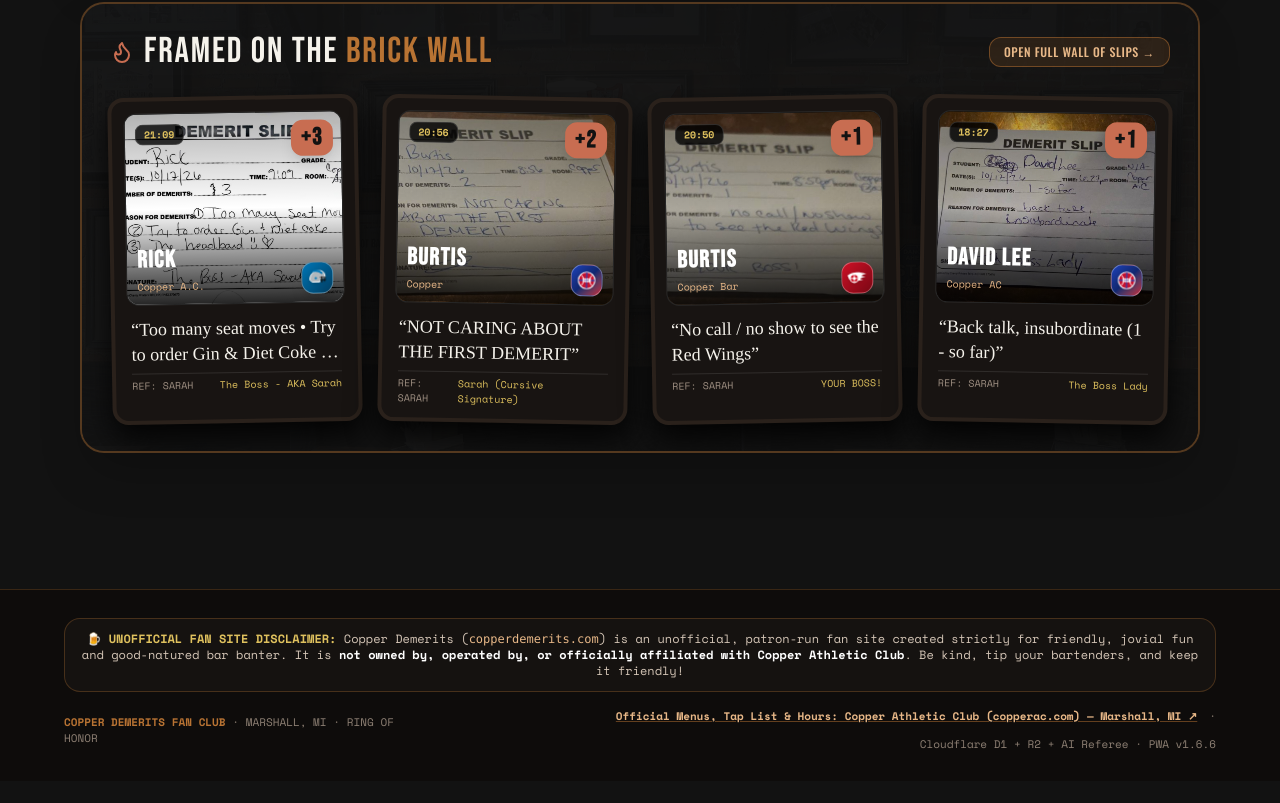
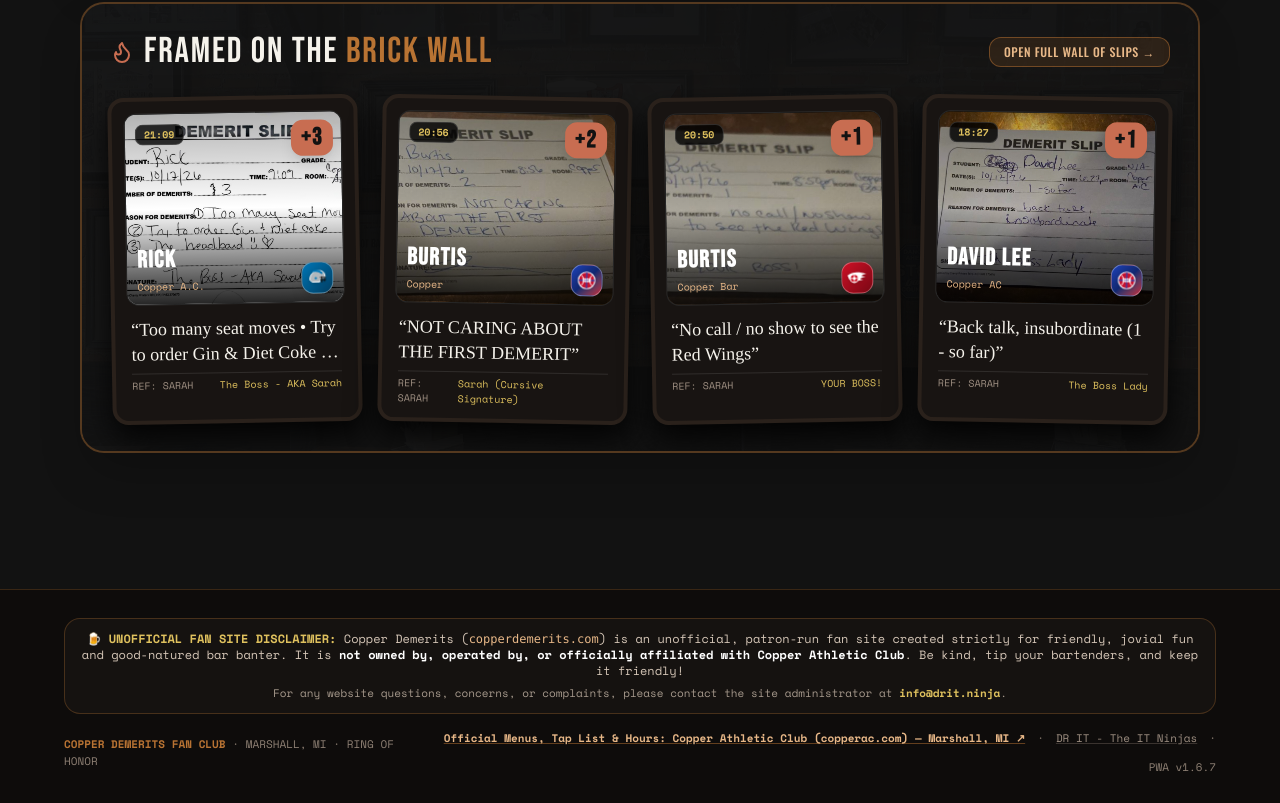
Before and after one commit to awwbaw3/copper-demerits, a React (Vite) app: page / in a window 1280 px wide. Shown: the part 1583-2386 px from the top of the page. Before the commit the page ends 2364 px from the top, so only its background shows below. Built offline with nearby package versions, Linux system fonts and the light colour scheme; no server answers.

Commit message:
feat: decouple from agency, migrate resend to drit.ninja, and update footer branding (v1.6.7)

```diff
--- a/cloudflare/worker.js
+++ b/cloudflare/worker.js
@@ -1,5 +1,5 @@
 /**
- * Copper Demerits (`copperdemerits.com`) — Cloudflare Worker + D1 + R2 + Workers AI Backend (v1.6.0)
+ * Copper Demerits (`copperdemerits.com`) — Cloudflare Worker + D1 + R2 + Workers AI Backend (v1.6.7)
  * - Database: Cloudflare D1 (`DB` binding -> `copper-demerits-db`)
  * - Object Storage: Cloudflare R2 (`SLIPS_BUCKET` binding -> `copper-demerits-slips`)
  * - AI Moderation: Cloudflare Workers AI (`AI` binding) + Optional `GEMINI_API_KEY` (Gemini 2.5 Flash)
@@ -753,7 +753,8 @@ async function sendControlledNotification(
           'Content-Type': 'application/json',
         },
         body: JSON.stringify({
-          from: 'Ring of Honor Referee <referee@copperdemerits.com>',
+          from: 'Copper Demerits <noreply@drit.ninja>',
+          reply_to: 'info@drit.ninja',
           to: [cleanEmail],
           subject,
           html: htmlText,
@@ -775,7 +776,8 @@ async function sendControlledNotification(
           'Content-Type': 'application/json',
         },
         body: JSON.stringify({
-          from: 'Copper Demerits <referee@copperdemerits.com>',
+          from: 'Copper Demerits <noreply@drit.ninja>',
+          reply_to: 'info@drit.ninja',
           to: smsRecipients,
           subject: 'Copper Demerits',
           text: (smsText || subject).slice(0, 155),
@@ -1688,6 +1690,7 @@ export default {
             <p>Your 6-digit verification code to enable Ring of Honor notifications is:</p>
             <div style="font-size:28px;font-weight:900;letter-spacing:6px;color:#DFC15E;padding:12px 18px;background:#1E1916;border-radius:12px;display:inline-block;">${code}</div>
             <p style="font-size:12px;color:#9E8F82;margin-top:18px;">Unofficial Patron-Run Fan Site for Good-Natured Fun Only — Not Affiliated with Copper Athletic Club. You can turn off notifications anytime in My Locker.</p>
+            <p style="font-size:11px;color:#8E8074;margin-top:10px;">Website concerns, comments, or complaints? Contact info@drit.ninja.</p>
           </div>`,
           smsText: `Copper Demerits Fan Site Verification Code for ${existing.display_name}: ${code}. Reply STOP or toggle off in My Locker anytime.`,
         });
@@ -1792,6 +1795,7 @@ export default {
             </div>
             <p style="margin-top:16px;"><a href="https://copperdemerits.com" style="color:#121212;background:#DFC15E;padding:10px 18px;border-radius:10px;text-decoration:none;font-weight:bold;display:inline-block;">Open Ring of Honor Leaderboard</a></p>
             <p style="font-size:11px;color:#9E8F82;margin-top:18px;">Unofficial Patron-Run Fan Site for Good-Natured Fun Only — Not Affiliated with Copper Athletic Club.</p>
+            <p style="font-size:11px;color:#8E8074;margin-top:10px;">Website concerns, comments, or complaints? Contact info@drit.ninja.</p>
           </div>`,
           smsText: `Copper Demerits Test for ${existing.display_name}: Ring of Honor alerts are LIVE! (#1 with 3 Demerits). View board: https://copperdemerits.com`,
         });
--- a/package.json
+++ b/package.json
@@ -1,7 +1,7 @@
 {
   "name": "copper-demerits",
   "private": true,
-  "version": "1.6.6",
+  "version": "1.6.7",
   "type": "module",
   "description": "Copper Athletic Club — Ring of Honor Bar Demerit Leaderboard & Docket (copperdemerits.com)",
   "scripts": {
--- a/src/App.tsx
+++ b/src/App.tsx
@@ -23,7 +23,7 @@ export const App: React.FC = () => {
           </main>
           <footer className="mt-12 border-t border-[#B87333]/25 bg-[#0E0C0B] py-7 px-4">
             <div className="mx-auto max-w-6xl space-y-4">
-              <div className="rounded-2xl border border-[#B87333]/30 bg-[#151210] px-4 py-3 text-center">
+              <div className="rounded-2xl border border-[#B87333]/30 bg-[#151210] px-4 py-3 text-center space-y-1.5">
                 <p className="font-mono-docket text-[11px] sm:text-xs text-[#D6C7B8]">
                   🍺 <strong className="text-[#DFC15E]">UNOFFICIAL FAN SITE DISCLAIMER:</strong>{' '}
                   Copper Demerits (<code className="text-[#E8B888]">copperdemerits.com</code>) is an
@@ -33,6 +33,16 @@ export const App: React.FC = () => {
                     not owned by, operated by, or officially affiliated with Copper Athletic Club
                   </strong>
                   . Be kind, tip your bartenders, and keep it friendly!
+                </p>
+                <p className="font-mono-docket text-[10px] sm:text-[11px] text-[#A6998C]">
+                  For any website questions, concerns, or complaints, please contact the site administrator at{' '}
+                  <a
+                    href="mailto:info@drit.ninja?subject=Copper%20Demerits%20Website%20Inquiry"
+                    className="text-[#DFC15E] hover:underline font-semibold"
+                  >
+                    info@drit.ninja
+                  </a>
+                  .
                 </p>
               </div>
               <div className="flex flex-col sm:flex-row items-center justify-between gap-3 text-[11px] font-mono-docket text-[#8E8074] text-center sm:text-left">
@@ -50,7 +60,16 @@ export const App: React.FC = () => {
                     Official Menus, Tap List &amp; Hours: Copper Athletic Club (copperac.com) — Marshall, MI ↗
                   </a>
                   <span>·</span>
-                  <span>Cloudflare D1 + R2 + AI Referee · PWA v1.6.6</span>
+                  <a
+                    href="https://drit.ninja"
+                    target="_blank"
+                    rel="noopener"
+                    className="text-[#9E8F82] hover:text-[#DFC15E] transition underline decoration-[#9E8F82]/30"
+                  >
+                    DR IT - The IT Ninjas
+                  </a>
+                  <span>·</span>
+                  <span>PWA v1.6.7</span>
                 </div>
               </div>
             </div>
--- a/src/components/ClaimProfileModal.tsx
+++ b/src/components/ClaimProfileModal.tsx
@@ -300,7 +300,7 @@ export const ClaimProfileModal: React.FC = () => {
           setPin(newPin.trim());
           setNewPin('');
         }
-        setSuccessMsg('Profile & Locker settings saved to Cloudflare D1!');
+        setSuccessMsg('Profile & Locker settings saved successfully!');
       }
     } finally {
       setSubmitting(false);
@@ -1263,7 +1263,7 @@ export const ClaimProfileModal: React.FC = () => {
               <ShieldCheck className="h-5 w-5" />
               <span>
                 {submitting
-                  ? 'Locking Profile in Cloudflare D1...'
+                  ? 'Saving Profile...'
                   : mode === 'new'
                   ? 'Create & Claim Bar Profile'
                   : `Claim ${selectedMember?.display_name || 'Profile'} & Lock With PIN`}
--- a/src/components/Navbar.tsx
+++ b/src/components/Navbar.tsx
@@ -58,7 +58,7 @@ export const Navbar: React.FC = () => {
     '🏀 BAD BOYS TECH: DAVID LEE LOGGED AT 6:27 PM ("1 - SO FAR")',
     '🐙 RED WINGS PENALTY BOX: BURTIS CITED FOR NO-CALL / NO-SHOW',
     '🦁 LIONS COUNTRY: RICK CITED FOR TOO MANY SEAT MOVES + GIN & DIET COKE + THE HEADBAND',
-    '⚡ CLOUDFLARE D1 + R2 EDGE BACKEND LIVE ON COPPERDEMERITS.COM',
+    '⚡ RING OF HONOR LIVE LEADERBOARD • COPPERDEMERITS.COM',
   ];
 
   return (
```
Also changed, not shown: 2 other files (tests, documents, lock files or other folders).
